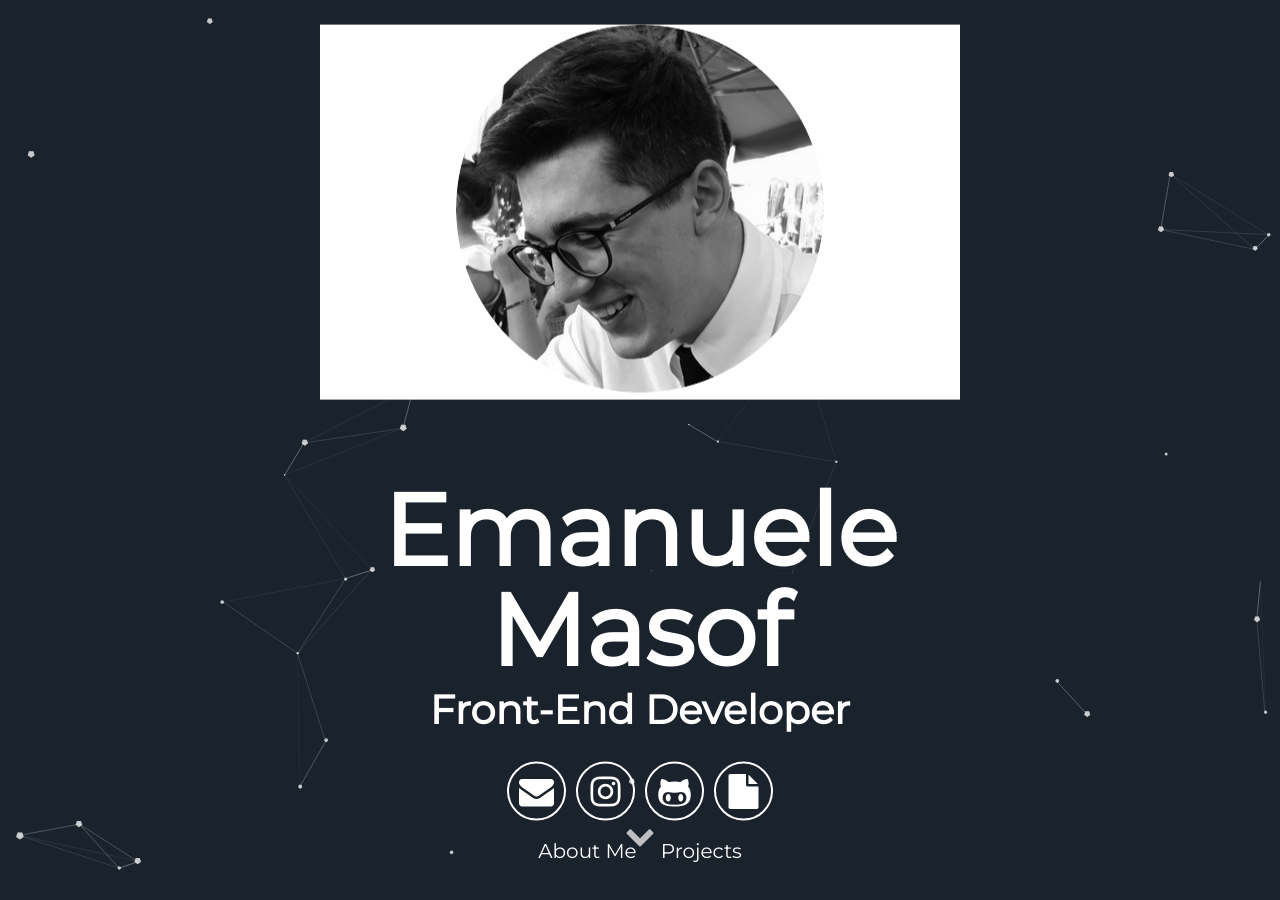
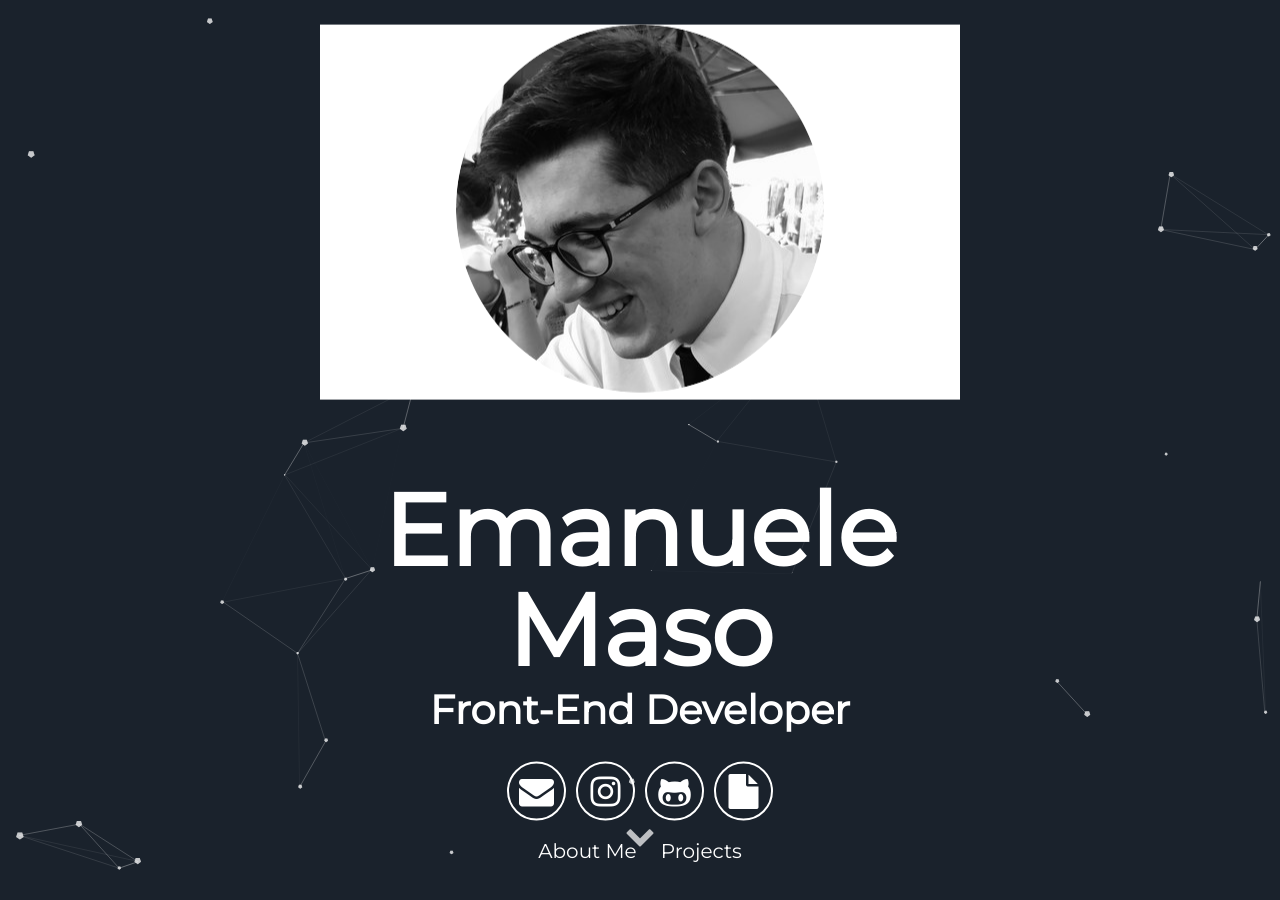
Before and after one commit to ClarkStoro/clarkstoro.github.io, a Jekyll site: the page built from index.html, in a window 1280 px wide and 900 px high. Built offline with Jekyll 4.4.1, drawn with Linux system fonts in a browser that asks for light colours.

Commit message:
Update header.html

```diff
--- a/_includes/header.html
+++ b/_includes/header.html
@@ -1,12 +1,12 @@
 <div id="particles-js">
   <div class="header">
 
-      <div style="background-color: #fff">
+      <div style="background-color: #fff", margin: 20px">
       <img alt="ema" class="photo" src="{{ "/assets/img/EmanueleMaso.png"}}" />
     </div>
 
       <h1>
-        <span class="site-title">{{site.username}}f</span>
+        <span class="site-title">{{site.username}}</span>
         <span class="site-description">{{site.user_title}}</span>
       </h1>
       <div class="header-icons">
```
